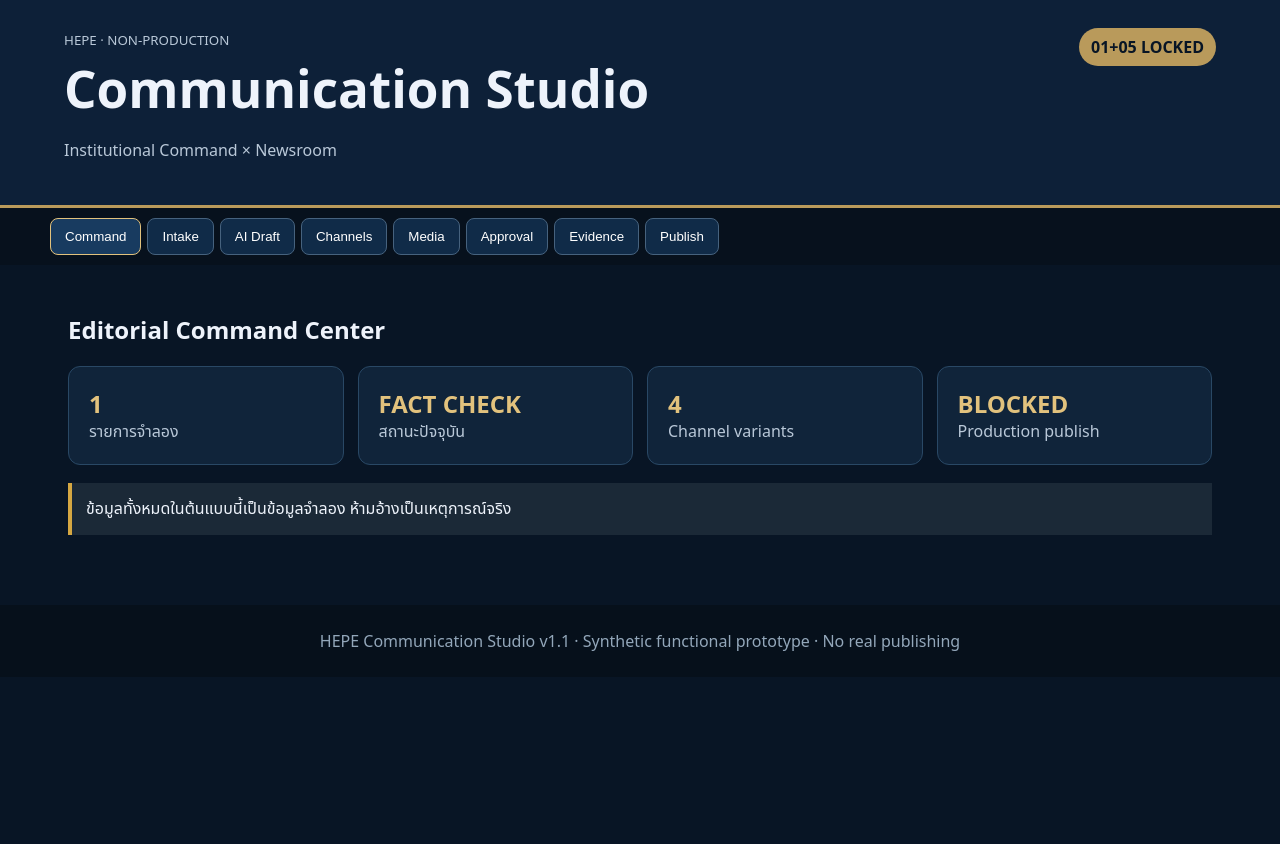
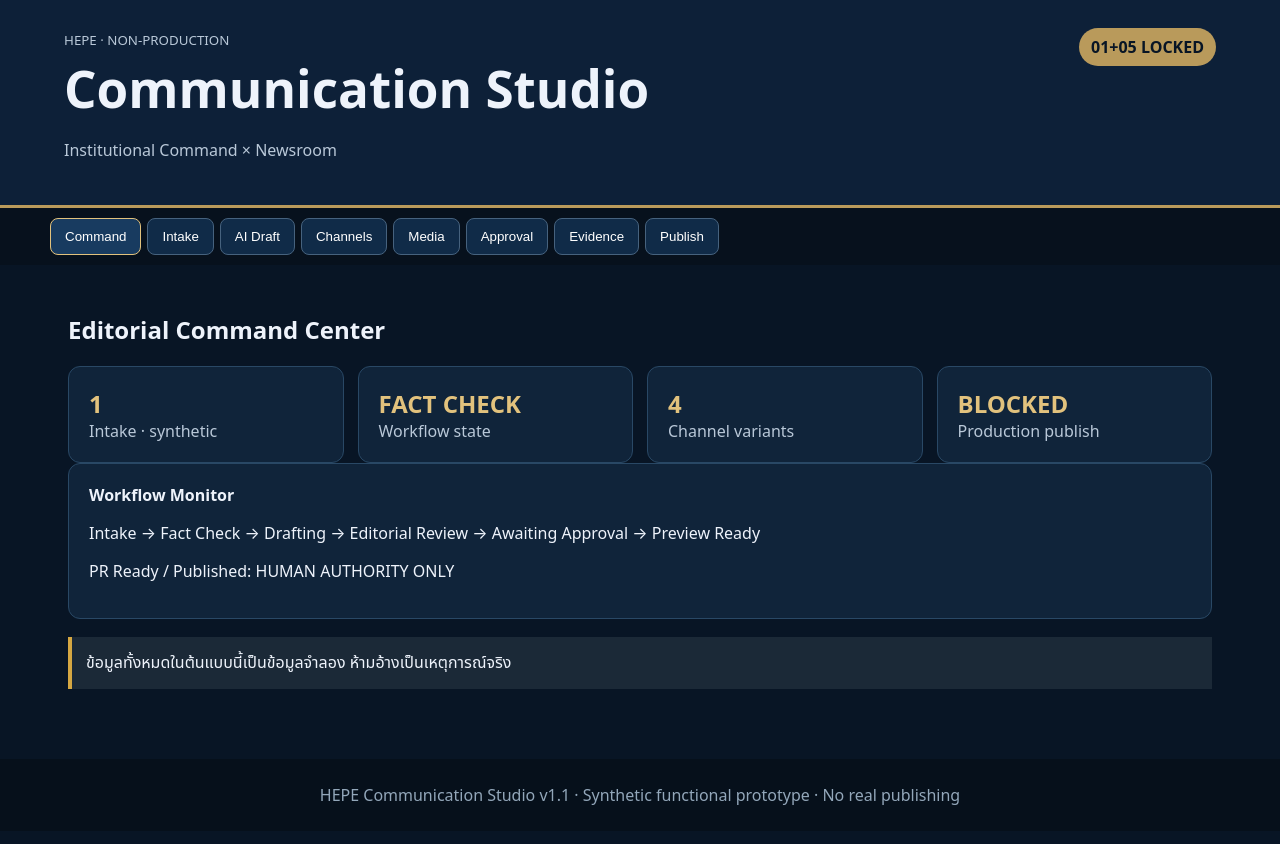
Before and after one commit to kasemch/kasemch.github.io, a Jekyll site: the page hepe-communication-studio/index.html, which Jekyll copies as it is, in a window 1280 px wide. Shown: the top 844 px of the page. Built offline with Jekyll 4.4.1, drawn with Linux system fonts in a browser that asks for light colours.

Commit message:
HEPE COMM 018-020: add workflow monitor calendar and release boundary UI

```diff
--- a/hepe-communication-studio/index.html
+++ b/hepe-communication-studio/index.html
@@ -2,12 +2,12 @@
 <header><div><small>HEPE · NON-PRODUCTION</small><h1>Communication Studio</h1><p>Institutional Command × Newsroom</p></div><span class="lock">01+05 LOCKED</span></header>
 <nav aria-label="โมดูล"><button data-view="command" aria-current="page">Command</button><button data-view="intake">Intake</button><button data-view="draft">AI Draft</button><button data-view="channels">Channels</button><button data-view="media">Media</button><button data-view="approval">Approval</button><button data-view="evidence">Evidence</button><button data-view="publish">Publish</button></nav>
 <main>
-<section id="command" class="view active"><h2>Editorial Command Center</h2><div class="grid"><article><b>1</b><span>รายการจำลอง</span></article><article><b>FACT CHECK</b><span>สถานะปัจจุบัน</span></article><article><b>4</b><span>Channel variants</span></article><article><b>BLOCKED</b><span>Production publish</span></article></div><div class="notice">ข้อมูลทั้งหมดในต้นแบบนี้เป็นข้อมูลจำลอง ห้ามอ้างเป็นเหตุการณ์จริง</div></section>
+<section id="command" class="view active"><h2>Editorial Command Center</h2><div class="grid"><article><b>1</b><span>Intake · synthetic</span></article><article><b>FACT CHECK</b><span>Workflow state</span></article><article><b>4</b><span>Channel variants</span></article><article><b>BLOCKED</b><span>Production publish</span></article></div><div class="panel"><b>Workflow Monitor</b><p>Intake → Fact Check → Drafting → Editorial Review → Awaiting Approval → Preview Ready</p><p>PR Ready / Published: HUMAN AUTHORITY ONLY</p></div><div class="notice">ข้อมูลทั้งหมดในต้นแบบนี้เป็นข้อมูลจำลอง ห้ามอ้างเป็นเหตุการณ์จริง</div></section>
 <section id="intake" class="view"><h2>1 · Intake Workspace</h2><label>หัวข้อ<input id="topic" value="ตัวอย่างข่าวกิจกรรมเพื่อทดสอบระบบสื่อสาร HEPE"></label><label>ประเภทข้อมูล<select id="sourceType"><option value="manual_facts">ข้อมูลที่กรอกด้วยตนเอง</option><option value="informal_text">ข้อความไม่เป็นทางการ</option><option value="announcement_image">ภาพประกาศ</option><option value="pdf_or_official_document">PDF / เอกสารทางการ</option><option value="activity_news">ข่าวกิจกรรม</option><option value="url_reference">URL อ้างอิง</option></select></label><label>ข้อมูลต้นทาง<textarea id="facts">รายการนี้สร้างขึ้นเพื่อทดสอบ workflow เท่านั้น</textarea></label><label>สถานะหลักฐาน<select id="evidenceStatus"><option value="FACT">FACT · มีข้อมูลรองรับในต้นแบบ</option><option value="UNVERIFIED">UNVERIFIED · ยังไม่ได้ยืนยัน</option><option value="CONFLICT">CONFLICT · ข้อมูลขัดแย้ง</option></select></label><button id="extract">ตรวจข้อมูลต้นทาง</button><div id="factResult" class="panel" role="status" aria-live="polite">รอการตรวจ</div><div id="intakeGate" class="gate" role="status" aria-live="polite">DRAFTING GATE · รอการตรวจข้อมูล</div></section>
 <section id="draft" class="view"><h2>2 · AI Drafting Engine</h2><div class="badge">Institutional Voice</div><button id="generateDraft">สร้างร่างจาก FACT ที่ผ่าน Gate</button><div id="draftGate" class="gate" role="status" aria-live="polite">BLOCKED · ต้องผ่าน Intake Fact Gate ก่อน</div><textarea id="draftText" readonly>ยังไม่มีร่างที่ผ่าน Source-bound Drafting Guard</textarea><p class="guard">ระบบต้นแบบไม่อนุญาตให้เพิ่มชื่อบุคคล ผลลัพธ์ หรือข้อกล่าวอ้างที่ไม่มีใน source facts</p></section>
 <section id="channels" class="view"><h2>3 · Multi-Channel Content</h2><div class="cards"><article><h3>Website</h3><p>ฉบับเต็ม · Canonical</p><div id="webVariant" class="variant">รอ canonical draft</div></article><article><h3>Facebook</h3><p>MOCK ONLY</p><div id="fbVariant" class="variant">รอ canonical draft</div></article><article><h3>Instagram</h3><p>MOCK ONLY</p><div id="igVariant" class="variant">รอ canonical draft</div></article><article><h3>LINE</h3><p>MOCK ONLY</p><div id="lineVariant" class="variant">รอ canonical draft</div></article></div></section>
 <section id="media" class="view"><h2>4 · Media Composer</h2><div class="media"><div>พื้นที่สื่อจำลอง · ไม่รับไฟล์จริงใน prototype</div><strong>Media Rights + Accessibility Gate</strong></div><label>ประเภทสื่อ<select id="mediaType"><option>announcement_image</option><option>activity_image</option><option>pdf_announcement</option><option>official_document</option></select></label><label>สิทธิ์เผยแพร่<select id="mediaRights"><option value="UNKNOWN">UNKNOWN</option><option value="CLEARED">CLEARED</option><option value="RESTRICTED">RESTRICTED</option><option value="BLOCKED">BLOCKED</option></select></label><label>Alt text / Text equivalent<textarea id="altText" placeholder="อธิบายสาระสำคัญของสื่อ"></textarea></label><button id="checkMedia">ตรวจ Media Gate</button><div id="mediaGate" class="gate" role="status" aria-live="polite">BLOCKED · รอข้อมูลสิทธิ์และ accessibility</div></section>
 <section id="approval" class="view"><h2>5 · Editorial Approval</h2><div class="panel"><b>Traceability</b><p>Source: <code>SYN-SRC-001</code> · Evidence: <code>SYN-EV-001</code> · Draft: <code>SYN-DRAFT-001</code></p><p id="changeSummary">Change summary: รอ canonical draft</p></div><label><input id="editorialReviewed" type="checkbox"> ยืนยันว่าได้ตรวจร่างเทียบกับข้อมูลต้นทางแล้ว (จำลอง)</label><label>บันทึกบรรณาธิการ<textarea id="reviewNote" placeholder="ระบุเหตุผลหรือข้อสังเกตในการตรวจ"></textarea></label><button id="recordReview">บันทึก Editorial Review</button><div id="reviewRecord" class="gate" role="status" aria-live="polite">REVIEW REQUIRED · ยังไม่มี approval record</div><ol class="steps"><li class="done">DRAFT</li><li class="current">FACT CHECK</li><li>EDITORIAL REVIEW</li><li>AWAITING APPROVAL</li><li>APPROVED FOR PREVIEW</li><li>APPROVED FOR PR</li><li>PUBLISHED</li></ol><button id="advance">จำลองเลื่อนไปขั้นถัดไป</button><p id="state" role="status" aria-live="polite">FACT_CHECK</p></section>
 <section id="evidence" class="view"><h2>6 · Evidence Registry</h2><table><tr><th>ID</th><th>Source</th><th>ประเภท</th><th>Verification</th><th>Used by</th></tr><tr><td>SYN-EV-001</td><td>SYN-SRC-001</td><td>synthetic_test_fixture</td><td>VERIFIED · SYNTHETIC</td><td>SYN-DRAFT-001</td></tr></table><p class="guard">Traceability: Source → Evidence → Fact → Draft → Channel Variant → Approval → Preview</p></section>
-<section id="publish" class="view"><h2>7 · GitHub Publishing & Distribution</h2><div class="flow">Preview → Human Approval → Pull Request → Merge → GitHub Pages</div><button disabled>Publish Production</button><p class="guard">Fail-closed: Production และ Social APIs ถูกปิดใน HEPE-COMM-005</p><h3>8 · Analytics & Editorial Calendar</h3><p>ต้นแบบนับเฉพาะสถานะ workflow และข้อมูลจำลอง ไม่รายงาน reach/engagement จริง</p></section>
+<section id="publish" class="view"><h2>7 · GitHub Publishing & Distribution</h2><div class="flow">Preview → Human Approval → Pull Request → Merge → GitHub Pages</div><button disabled>Publish Production</button><p class="guard">Fail-closed: Production และ Social APIs ถูกปิดใน HEPE-COMM-005</p><h3>8 · Analytics & Editorial Calendar</h3><p>ต้นแบบนับเฉพาะสถานะ workflow และข้อมูลจำลอง ไม่รายงาน reach/engagement จริง</p><table><tr><th>รายการ</th><th>ประเภท</th><th>สถานะ</th></tr><tr><td>SYN-CAL-001</td><td>announcement</td><td>PLANNED · SYNTHETIC</td></tr></table><div class="panel"><b>Release Boundary</b><p>Draft → Review → Approved for Preview → Controlled Preview → Human Approval → PR → Merge → GitHub Pages</p><p>Direct production push: DISABLED · Automatic merge: DISABLED · Real social API: DISABLED</p></div></section>
 </main><footer>HEPE Communication Studio v1.1 · Synthetic functional prototype · No real publishing</footer><script src="assets/studio.js"></script></body></html>
```
